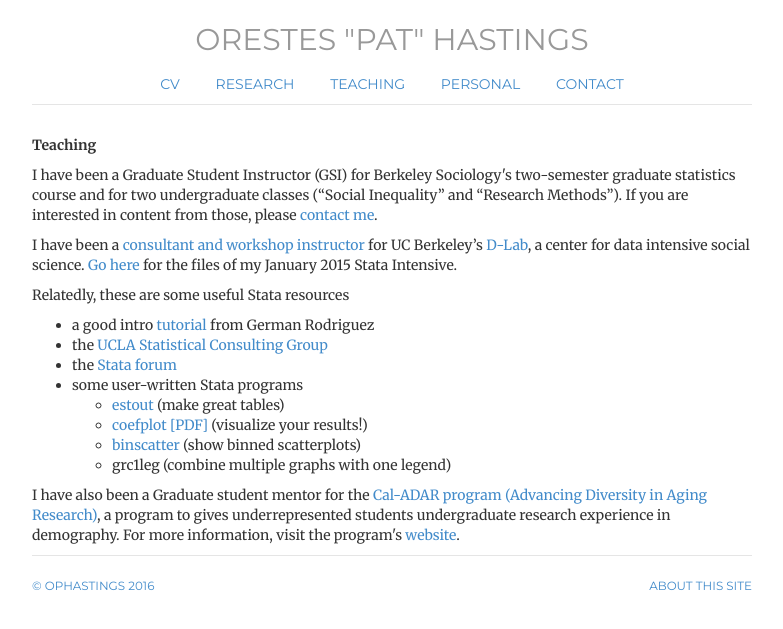
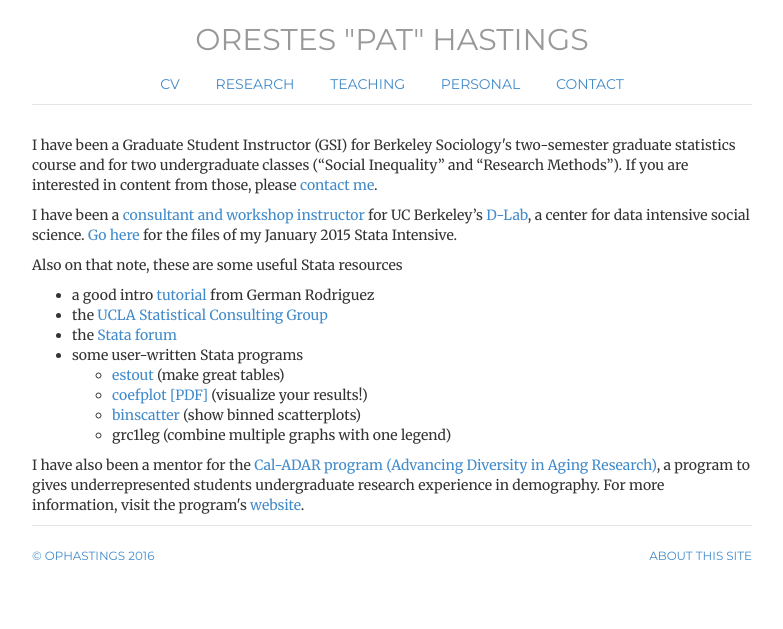
Before and after one commit to ophastings/ophastings.github.io, a Jekyll site: the page built from teaching/index.html, in a window 1280 px wide. Shown: the top 629 px of the page, without its empty margins (248-1031 px from the left). Built offline with Jekyll 4.4.1, drawn with Linux system fonts in a browser that asks for light colours; comment, search, counter and statistics services are not loaded.

Commit message:
Update index.html

```diff
--- a/teaching/index.html
+++ b/teaching/index.html
@@ -8,9 +8,6 @@ personal: passive
 contact: passive
 description: Resources page of ophastings.com, the website of Orestes Hastings, a sociology PhD candidate at UC Berkeley
 ---
-
-<b><p>Teaching</p></b>
-
 <p>I have been a Graduate Student Instructor (GSI) for Berkeley Sociology's two-semester
 	graduate statistics course and for two undergraduate classes (“Social Inequality” and “Research Methods”).
 	If you are interested in content from those, please <a href="../contact">contact me</a>.</p>
@@ -19,7 +16,7 @@ description: Resources page of ophastings.com, the website of Orestes Hastings,
 a center for data intensive social science. <a href="../stataintensive">Go here</a> for the files of my January 2015 Stata Intensive.
 </p>
 
-<p>Relatedly, these are some useful Stata resources</p>
+<p>Also on that note, these are some useful Stata resources</p>
 <ul>
 	<li>a good intro <a title="http://data.princeton.edu/stata/" href="http://data.princeton.edu/stata/">tutorial</a> from German Rodriguez</li>
 	<li>the <a title="http://www.ats.ucla.edu/stat/stata/" href="http://www.ats.ucla.edu/stat/stata/">UCLA Statistical Consulting Group</a></li>
@@ -34,6 +31,6 @@ a center for data intensive social science. <a href="../stataintensive">Go here<
 </ul>
 
 
-<p> I have also been a Graduate student mentor for the <a href= "http://popcenter.berkeley.edu/grants/cal-adar.shtml">Cal-ADAR program (Advancing Diversity in Aging Research)</a>,
+<p> I have also been a mentor for the <a href= "http://popcenter.berkeley.edu/grants/cal-adar.shtml">Cal-ADAR program (Advancing Diversity in Aging Research)</a>,
  a program to gives underrepresented students undergraduate research experience in demography. For more information, visit the program's
  <a href= "http://popcenter.berkeley.edu/grants/cal-adar.shtml">website</a>. </p>
```
